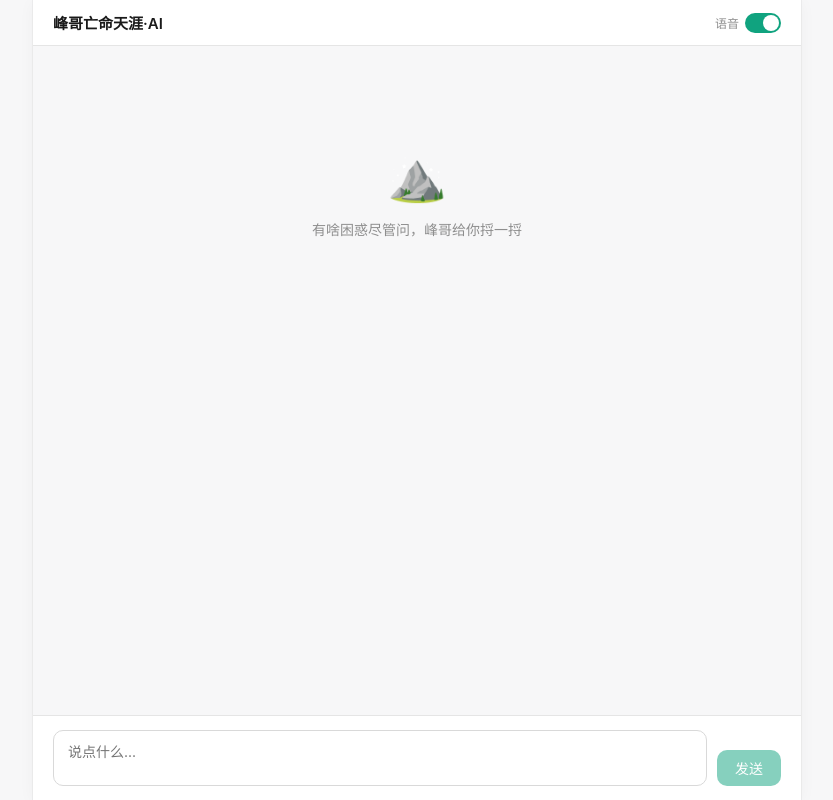
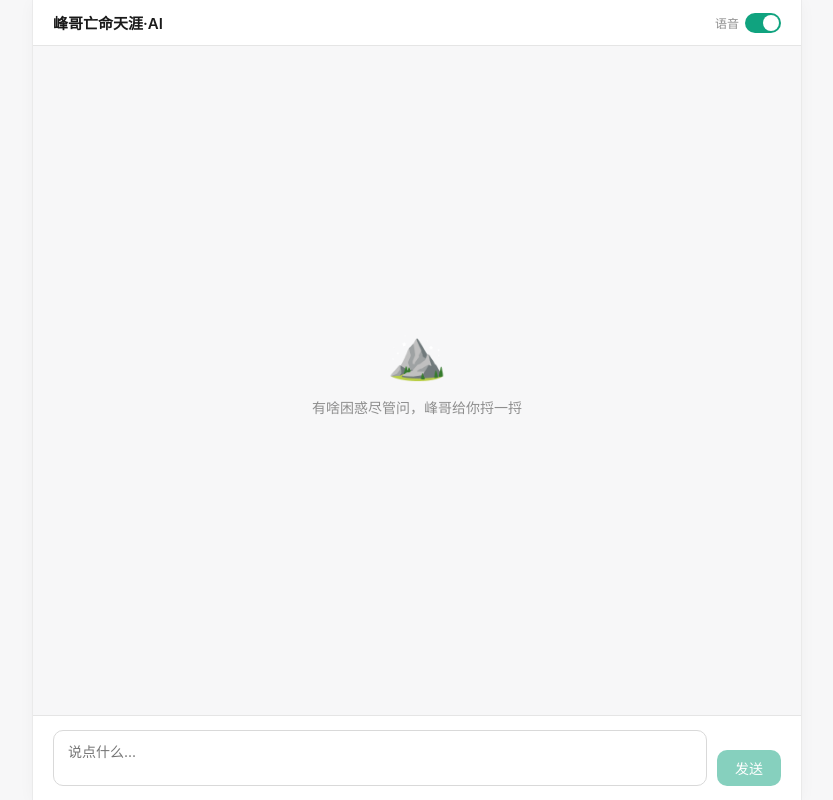
Before and after one commit to kan2er/FengGe_web_AI, a React (Vite) app in the folder client/: page / in a window 1280 px wide. Shown: the whole page, without its empty margins (223-1056 px from the left). Built offline with nearby package versions, Linux system fonts and the light colour scheme.

Commit message:
fix: center empty state vertically in chat window

```diff
--- a/client/src/App.css
+++ b/client/src/App.css
@@ -109,7 +109,7 @@ body {
 
 .empty-state {
   text-align: center;
-  margin-top: 80px;
+  margin: auto;
   color: #8e8e8e;
 }
 
```
